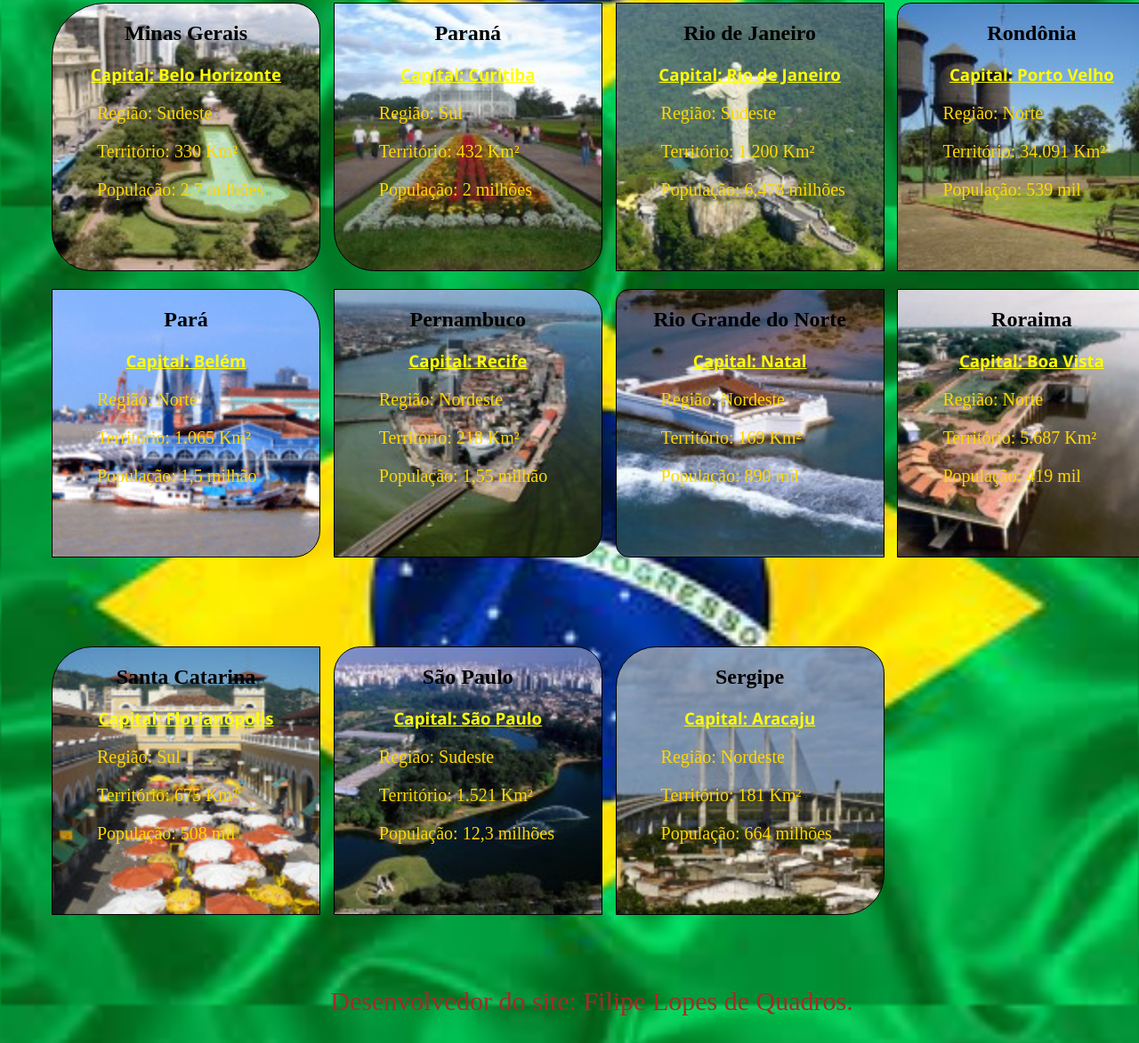
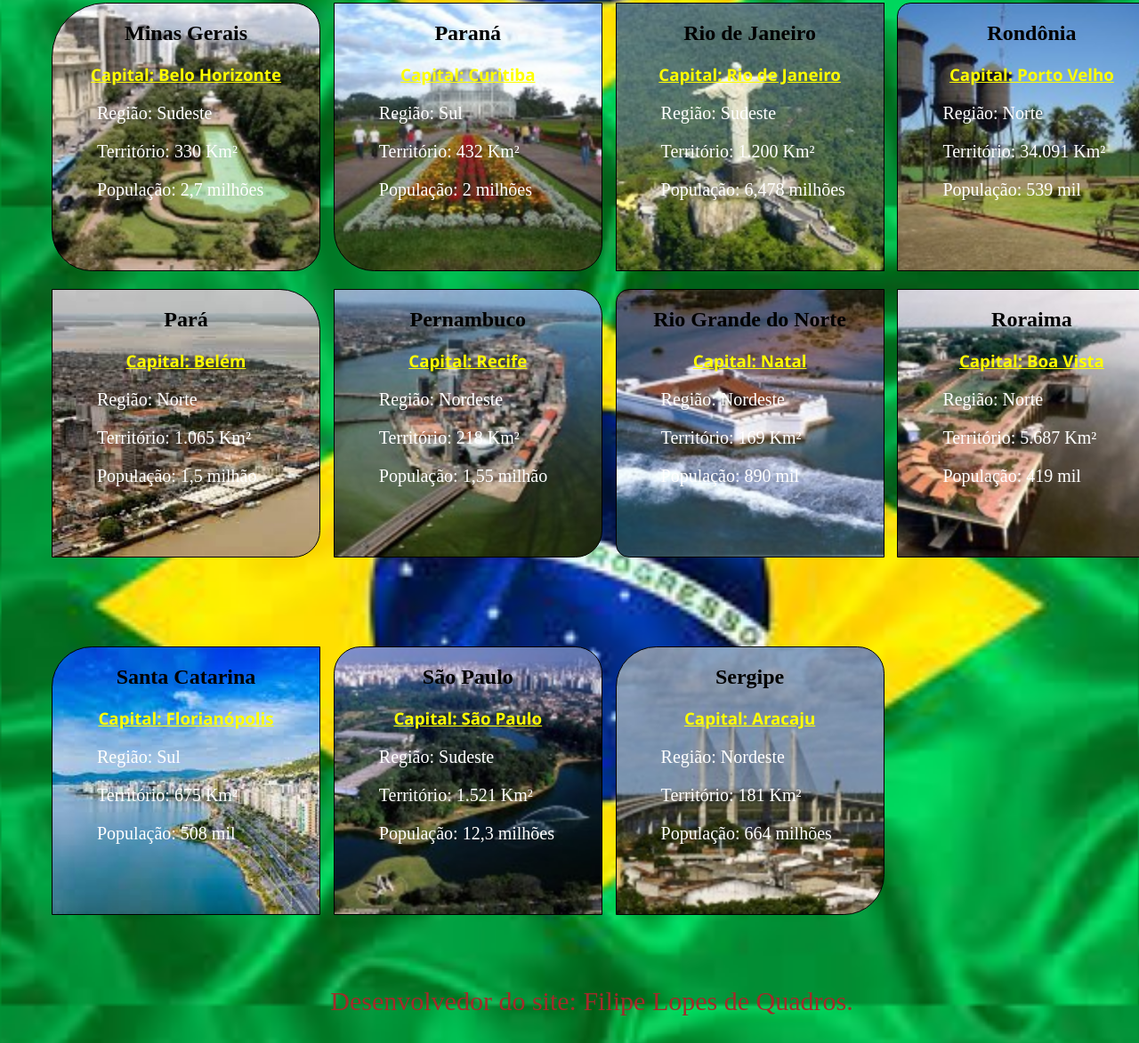
Before and after one commit to FLQuadros/Exercicio-02-CSS, a plain HTML site: page index.html in a window 1280 px wide. Shown: the part 1564-2737 px from the top of the page at 89% size. Drawn offline with Linux system fonts and the light colour scheme.

Commit message:
modificação de imagens e cor do texto

```diff
--- a/CSS/estilo.css
+++ b/CSS/estilo.css
@@ -36,7 +36,6 @@ body {
 }
 
 
-
 section {
     display: inline-block;
     margin-bottom: 0;
@@ -68,7 +67,7 @@ section {
 }
 
 .d5{
-    background-image: url(/Img/Salvador.jpg);
+    background-image: url(/Img/Salvador.jfif);
     background-size: cover;
     border-radius: 15% 10% 10% 0;
 }
@@ -128,7 +127,7 @@ section {
 }
 
 .d15{
-    background-image: url(/Img/Belem.png);
+    background-image: url(/Img/Belem.jfif);
     background-size: cover;
     border-radius: 0 15% 10% 0;
 }
@@ -188,7 +187,7 @@ section {
 }
 
 .d25{
-    background-image: url(/Img/Floripa.jpg);
+    background-image: url(/Img/Forianopolis.jfif);
     background-size: cover;
     border-radius: 15% 0 0 0;
 }
@@ -209,7 +208,7 @@ p {
     text-align: left;
     margin-left: 50px;
     font-size: 20px;
-    color: gold;
+    color: white;
     text-decoration: solid;
 
 }
```
Also changed, not shown: Img/Belem.jfif (added), Img/Belem.png (deleted), Img/Forianopolis.jfif (added), Img/Salvador.jfif (added), Img/Salvador.jpg (deleted).
